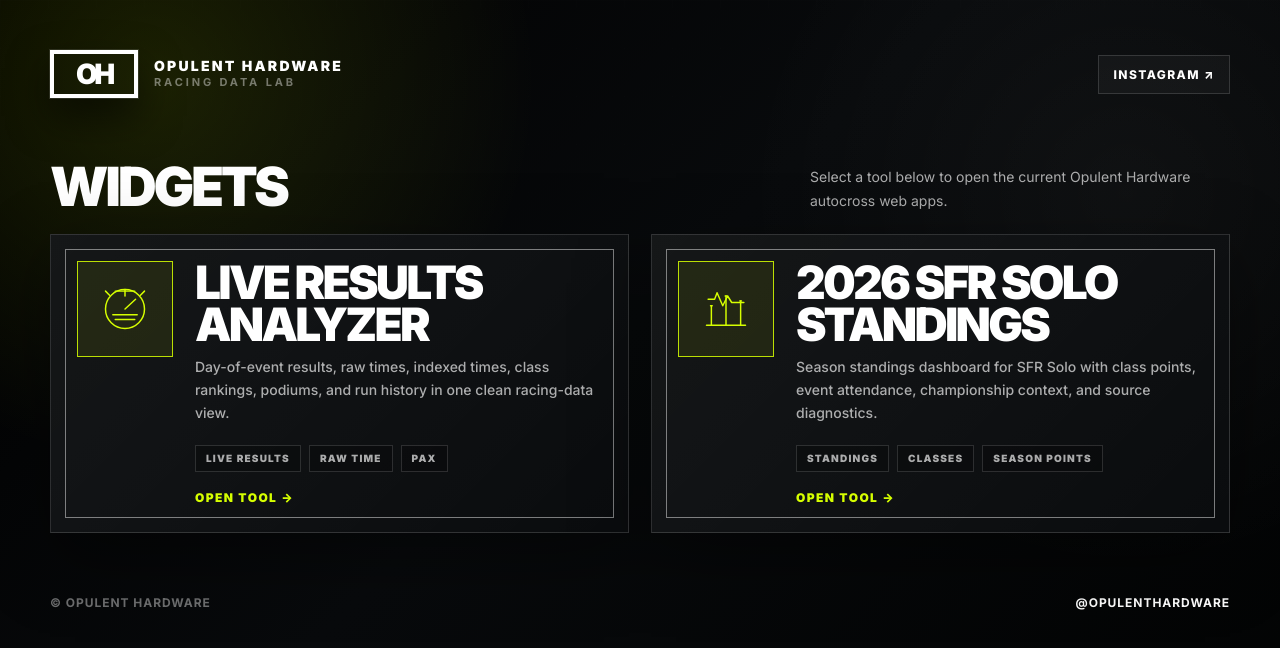
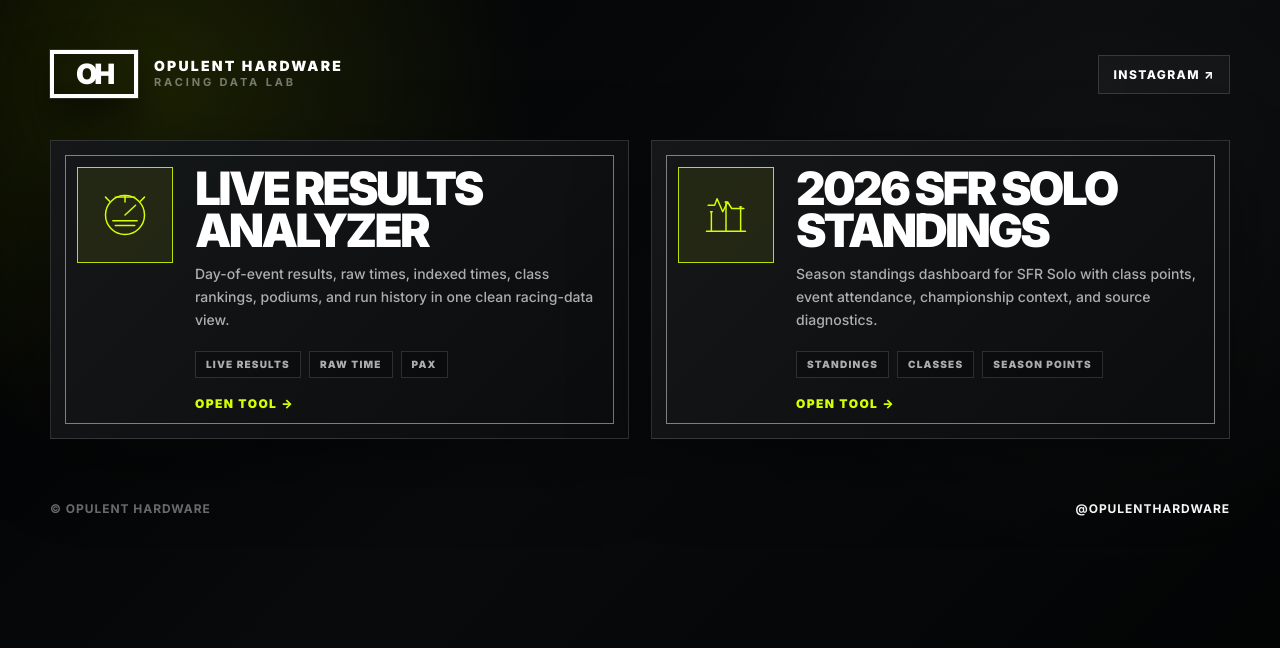
Before and after one commit to OpulentHardware/Lab, a plain HTML site: page index.html in a window 1280 px wide. Drawn offline with Linux system fonts and the light colour scheme.

Commit message:
Update index.html

```diff
--- a/index.html
+++ b/index.html
@@ -384,11 +384,6 @@
       </a>
     </header>
 
-      <section aria-labelledby="tools-title">
-      <div class="section-head">
-        <h2 id="tools-title">Widgets</h2>
-        <p>Select a tool below to open the current Opulent Hardware autocross web apps.</p>
-      </div>
 
       <div class="tools-grid">
         <a class="tool-card" href="https://opulenthardware.github.io/Live-Results-Analyzer/" aria-label="Open Live Results Analyzer">
```
